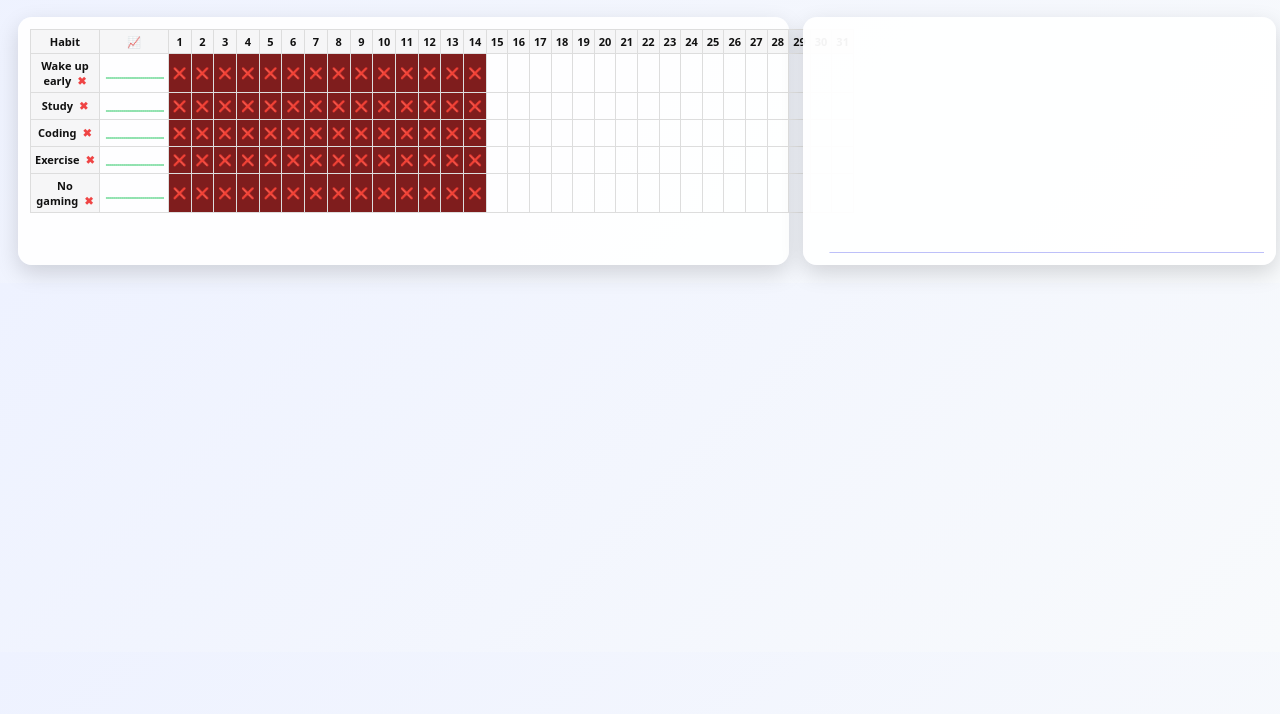
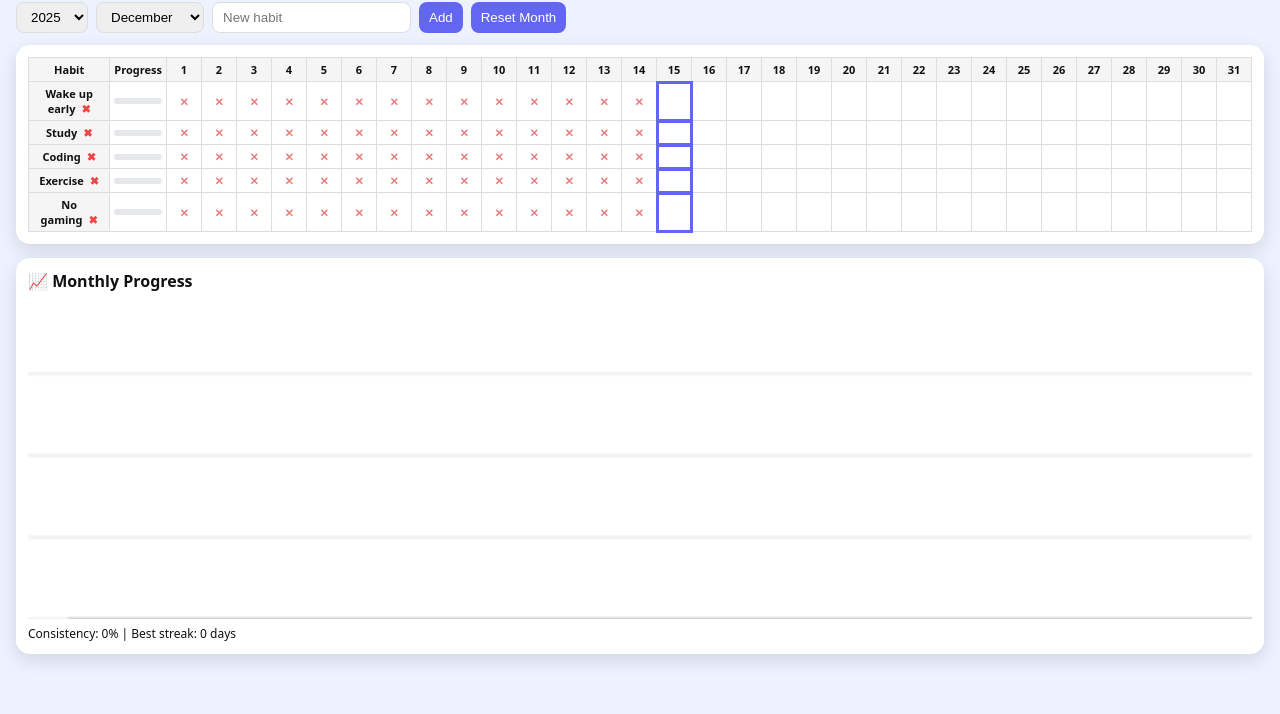
Before and after one commit to devarag75/habit-tracker, a plain HTML site: page index.html in a window 1280 px wide. Shown: the part 86-800 px from the top of the page. Drawn offline with Linux system fonts and the light colour scheme.

Commit message:
Update index.html

```diff
--- a/index.html
+++ b/index.html
@@ -6,102 +6,118 @@
 
 <style>
 :root {
-  --bg: #eef2ff;
-  --card: rgba(255,255,255,0.95);
-  --text: #111;
-  --grid: #ddd;
-  --accent: #6366f1;
+  --bg:#eef2ff; --card:#fff; --text:#111; --grid:#ddd;
+  --accent:#6366f1; --success:#22c55e; --danger:#dc2626;
 }
 
 body.dark {
-  --bg: #0f172a;
-  --card: #111827;
-  --text: #e5e7eb;
-  --grid: #374151;
-  --accent: #22d3ee;
+  --bg:#0f172a; --card:#111827; --text:#e5e7eb;
+  --grid:#374151; --accent:#22d3ee;
 }
 
 body {
-  margin: 0;
-  font-family: system-ui, sans-serif;
-  background: linear-gradient(135deg, var(--bg), #f8fafc);
-  color: var(--text);
+  margin:0;
+  font-family:system-ui,sans-serif;
+  background:var(--bg);
+  color:var(--text);
 }
 
-.app { padding: 18px; }
+.app { padding:16px; }
 
 .header {
-  display: flex;
-  justify-content: space-between;
-  align-items: center;
-  margin-bottom: 12px;
+  display:flex;
+  justify-content:space-between;
+  align-items:center;
+  margin-bottom:10px;
 }
 
 .badge {
-  background: #22c55e;
-  color: white;
-  padding: 6px 10px;
-  border-radius: 999px;
-  font-size: 12px;
+  background:var(--success);
+  color:#fff;
+  padding:5px 10px;
+  border-radius:999px;
+  font-size:12px;
 }
 
-.toggle {
-  background: var(--accent);
-  color: white;
-  border: none;
-  padding: 6px 10px;
-  border-radius: 8px;
-  cursor: pointer;
+button,select,input {
+  padding:6px 10px;
+  border-radius:8px;
+  border:1px solid var(--grid);
 }
 
-.layout {
-  display: grid;
-  grid-template-columns: 62% 38%;
-  gap: 14px;
+button {
+  background:var(--accent);
+  color:white;
+  border:none;
+  cursor:pointer;
+}
+
+.controls {
+  display:flex;
+  gap:8px;
+  flex-wrap:wrap;
+  margin-bottom:12px;
 }
 
 .card {
-  background: var(--card);
-  border-radius: 14px;
-  padding: 12px;
-  box-shadow: 0 8px 22px rgba(0,0,0,.15);
+  background:var(--card);
+  border-radius:14px;
+  padding:12px;
+  margin-bottom:14px;
+  box-shadow:0 6px 18px rgba(0,0,0,.12);
+  overflow-x:auto;
 }
 
 table {
-  width: 100%;
-  border-collapse: collapse;
-  font-size: 11px;
+  width:100%;
+  border-collapse:collapse;
+  font-size:11px;
 }
 
-th, td {
-  border: 1px solid var(--grid);
-  padding: 4px;
-  text-align: center;
+th,td {
+  border:1px solid var(--grid);
+  padding:4px;
+  text-align:center;
+  min-width:26px;
 }
 
 th {
-  background: rgba(0,0,0,0.03);
+  background:rgba(0,0,0,.04);
+  font-weight:600;
 }
 
-td.done { background: #22c55e; color: white; }
-td.missed { background: #7f1d1d; color: #fecaca; }
-td.today { outline: 2px solid var(--accent); }
+td.done { background:var(--success); color:white; }
+td.missed { color:var(--danger); font-weight:600; }
+td.locked { opacity:.6; cursor:not-allowed; }
+
+td.today {
+  outline:3px solid var(--accent);
+  outline-offset:-2px;
+}
+
+.progress {
+  height:6px;
+  background:#e5e7eb;
+  border-radius:999px;
+  overflow:hidden;
+}
+.progress div {
+  height:100%;
+  background:var(--accent);
+}
 
 .delete {
-  color: #ef4444;
-  cursor: pointer;
-  margin-left: 6px;
+  color:#ef4444;
+  cursor:pointer;
+  margin-left:6px;
 }
 
-.spark {
-  width: 60px;
-  height: 18px;
+.summary {
+  font-size:12px;
+  margin-top:6px;
 }
 
-canvas {
-  display: block;
-  width: 100%;
-}
+canvas { width:100%; display:block; }
 </style>
 </head>
 
@@ -109,144 +125,143 @@ canvas {
 <div class="app">
 
 <div class="header">
-  <h2>📘 Monthly Habit Tracker</h2>
+  <h3>📘 Monthly Habit Tracker</h3>
   <div>
-    <button class="toggle" onclick="toggleTheme()">🌙</button>
+    <button onclick="toggleTheme()">🌙</button>
     <span class="badge" id="percent">0%</span>
   </div>
 </div>
 
-<div class="layout">
-  <div class="card">
-    <table id="grid"></table>
-  </div>
+<div class="controls">
+  <select id="yearSelect"></select>
+  <select id="monthSelect"></select>
+  <input id="newHabit" placeholder="New habit">
+  <button onclick="addHabit()">Add</button>
+  <button onclick="resetMonth()">Reset Month</button>
+</div>
 
-  <div class="card">
-    <canvas id="mainGraph" width="600" height="300"></canvas>
-  </div>
+<div class="card">
+  <table id="grid"></table>
+</div>
+
+<div class="card">
+  <b>📈 Monthly Progress</b>
+  <canvas id="graph" width="600" height="160"></canvas>
+  <div class="summary" id="summary"></div>
 </div>
 
 </div>
 
 <script>
-const DAYS = 31;
-const STORAGE = "habit_tracker_fixed";
-
-let state = JSON.parse(localStorage.getItem(STORAGE)) || {
-  dark: false,
-  habits: ["Wake up early","Study","Coding","Exercise","No gaming"],
-  data: {}
+const STORAGE="habit_tracker_final";
+let state=JSON.parse(localStorage.getItem(STORAGE))||{
+  dark:false,
+  habits:["Wake up early","Study","Coding","Exercise","No gaming"],
+  data:{}
 };
 
-document.body.classList.toggle("dark", state.dark);
+document.body.classList.toggle("dark",state.dark);
 
-const grid = document.getElementById("grid");
-const mainCanvas = document.getElementById("mainGraph");
-const ctx = mainCanvas.getContext("2d");
-const percent = document.getElementById("percent");
+const grid=document.getElementById("grid");
+const graph=document.getElementById("graph");
+const ctx=graph.getContext("2d");
+const percent=document.getElementById("percent");
+const summary=document.getElementById("summary");
+const yearSelect=document.getElementById("yearSelect");
+const monthSelect=document.getElementById("monthSelect");
 
-function save(){ localStorage.setItem(STORAGE, JSON.stringify(state)); }
+function save(){ localStorage.setItem(STORAGE,JSON.stringify(state)); }
+function toggleTheme(){ state.dark=!state.dark; document.body.classList.toggle("dark",state.dark); save(); }
 
-function toggleTheme(){
-  state.dark = !state.dark;
-  document.body.classList.toggle("dark", state.dark);
+function daysInMonth(y,m){ return new Date(y,m+1,0).getDate(); }
+
+function initSelectors(){
+  const now=new Date();
+  for(let y=now.getFullYear()-1;y<=now.getFullYear()+1;y++){
+    yearSelect.innerHTML+=`<option>${y}</option>`;
+  }
+  yearSelect.value=now.getFullYear();
+
+  const months=[...Array(12).keys()];
+  months.forEach(m=>{
+    const d=new Date(2000,m,1);
+    monthSelect.innerHTML+=`<option value="${m}">${d.toLocaleString("default",{month:"long"})}</option>`;
+  });
+  monthSelect.value=now.getMonth();
+}
+
+yearSelect.onchange=build;
+monthSelect.onchange=build;
+
+function key(){ return yearSelect.value+"-"+String(+monthSelect.value+1).padStart(2,"0"); }
+
+function isLocked(day,y,m){
+  const t=new Date();
+  if(y<t.getFullYear()||(y==t.getFullYear()&&m<t.getMonth())) return true;
+  if(y==t.getFullYear()&&m==t.getMonth()) return day<t.getDate();
+  return false;
+}
+
+function build(){
+  const y=+yearSelect.value,m=+monthSelect.value;
+  const total=daysInMonth(y,m);
+  const k=key();
+  state.data[k] ||= {};
+
+  let html="<tr><th>Habit</th><th>Progress</th>";
+  for(let d=1;d<=total;d++) html+=`<th>${d}</th>`;
+  html+="</tr>";
+
+  let bestStreak=0,totalDone=0;
+
+  state.habits.forEach(h=>{
+    let done=0,streak=0,max=0;
+    for(let d=1;d<=total;d++){
+      if(state.data[k][h+"_"+d]){ done++; streak++; max=Math.max(max,streak);}
+      else streak=0;
+    }
+    bestStreak=Math.max(bestStreak,max);
+    totalDone+=done;
+
+    html+=`<tr><th>${h}<span class="delete" onclick="del('${h}')">✖</span></th>
+    <td><div class="progress"><div style="width:${done/total*100}%"></div></div></td>`;
+
+    for(let d=1;d<=total;d++){
+      const v=state.data[k][h+"_"+d];
+      const locked=isLocked(d,y,m);
+      const today=(y==new Date().getFullYear()&&m==new Date().getMonth()&&d==new Date().getDate());
+      html+=`<td class="${v?'done':locked?'missed locked':''} ${today?'today':''}"
+      ${locked?"":`onclick="toggle('${h}',${d})"`}>${v?"✔":locked?"✕":""}</td>`;
+    }
+    html+="</tr>";
+  });
+
+  grid.innerHTML=html;
+  percent.textContent=Math.round(totalDone/(total*state.habits.length)*100)+"%";
+  drawGraph(k,total);
+  summary.textContent=`Consistency: ${percent.textContent} | Best streak: ${bestStreak} days`;
   save();
 }
 
-function monthKey(){
-  return new Date().toISOString().slice(0,7);
-}
+function toggle(h,d){ state.data[key()][h+"_"+d]=!state.data[key()][h+"_"+d]; build(); }
+function addHabit(){ const v=newHabit.value.trim(); if(v&&!state.habits.includes(v)){state.habits.push(v); newHabit.value=""; build();}}
+function del(h){ if(confirm("Delete habit?")){state.habits=state.habits.filter(x=>x!=h); build();}}
+function resetMonth(){ if(confirm("Reset this month?")){state.data[key()]={}; build();}}
 
-function build(){
-  const m = monthKey();
-  state.data[m] ||= {};
-  const today = new Date().getDate();
-
-  let html = `<tr><th>Habit</th><th>📈</th>`;
-  for(let d=1; d<=DAYS; d++) html += `<th>${d}</th>`;
-  html += "</tr>";
-
-  state.habits.forEach(h => {
-    html += `<tr>
-      <th>${h}<span class="delete" onclick="deleteHabit('${h}')">✖</span></th>
-      <td><canvas class="spark" id="s_${h}" width="60" height="18"></canvas></td>`;
-
-    for(let d=1; d<=DAYS; d++){
-      const k = h+"_"+d;
-      const v = state.data[m][k];
-      const past = d < today;
-
-      html += `<td class="${v?'done':past?'missed':''}"
-        ${!past ? `onclick="toggle('${h}',${d})"` : ""}>
-        ${v?'✔':past?'❌':''}
-      </td>`;
-    }
-    html += "</tr>";
-  });
-
-  grid.innerHTML = html;
-  drawMainGraph();
-  state.habits.forEach(drawSpark);
-  updatePercent();
-}
-
-function toggle(h,d){
-  const m = monthKey();
-  const k = h+"_"+d;
-  state.data[m][k] = !state.data[m][k];
-  save(); build();
-}
-
-function deleteHabit(h){
-  if(!confirm(`Delete "${h}"?`)) return;
-  state.habits = state.habits.filter(x => x !== h);
-  Object.values(state.data).forEach(month =>
-    Object.keys(month).forEach(k => k.startsWith(h+"_") && delete month[k])
-  );
-  save(); build();
-}
-
-function drawMainGraph(){
-  ctx.clearRect(0,0,600,300);
-  ctx.beginPath();
-  ctx.strokeStyle = getComputedStyle(document.body).getPropertyValue("--accent");
-  ctx.lineWidth = 1.2;
-
-  for(let d=1; d<=DAYS; d++){
-    let v = 0;
-    state.habits.forEach(h => {
-      if(state.data[monthKey()][h+"_"+d]) v++;
-    });
-    const x = (d/DAYS)*600;
-    const y = 300 - v*25;
-    d===1 ? ctx.moveTo(x,y) : ctx.lineTo(x,y);
+function drawGraph(k,days){
+  ctx.clearRect(0,0,600,160);
+  ctx.strokeStyle="#ccc"; ctx.lineWidth=.5;
+  for(let i=1;i<=4;i++){ ctx.beginPath(); ctx.moveTo(0,i*40); ctx.lineTo(600,i*40); ctx.stroke(); }
+  ctx.beginPath(); ctx.strokeStyle="var(--accent)"; ctx.lineWidth=1.5;
+  for(let d=1;d<=days;d++){
+    let v=0; state.habits.forEach(h=>state.data[k][h+"_"+d]&&v++);
+    const x=d/days*600,y=160-v*25;
+    d==1?ctx.moveTo(x,y):ctx.lineTo(x,y);
   }
   ctx.stroke();
 }
 
-function drawSpark(h){
-  const c = document.getElementById("s_"+h).getContext("2d");
-  c.clearRect(0,0,60,18);
-  c.beginPath();
-  c.strokeStyle = "#22c55e";
-  c.lineWidth = 1;
-
-  for(let d=1; d<=DAYS; d++){
-    const v = state.data[monthKey()][h+"_"+d];
-    const x = (d/DAYS)*60;
-    const y = v ? 4 : 14;
-    d===1 ? c.moveTo(x,y) : c.lineTo(x,y);
-  }
-  c.stroke();
-}
-
-function updatePercent(){
-  const m = monthKey();
-  let total = DAYS * state.habits.length, done = 0;
-  Object.values(state.data[m]).forEach(v => v && done++);
-  percent.textContent = Math.round((done/total)*100) + "%";
-}
-
+initSelectors();
 build();
 </script>
 </body>
```
